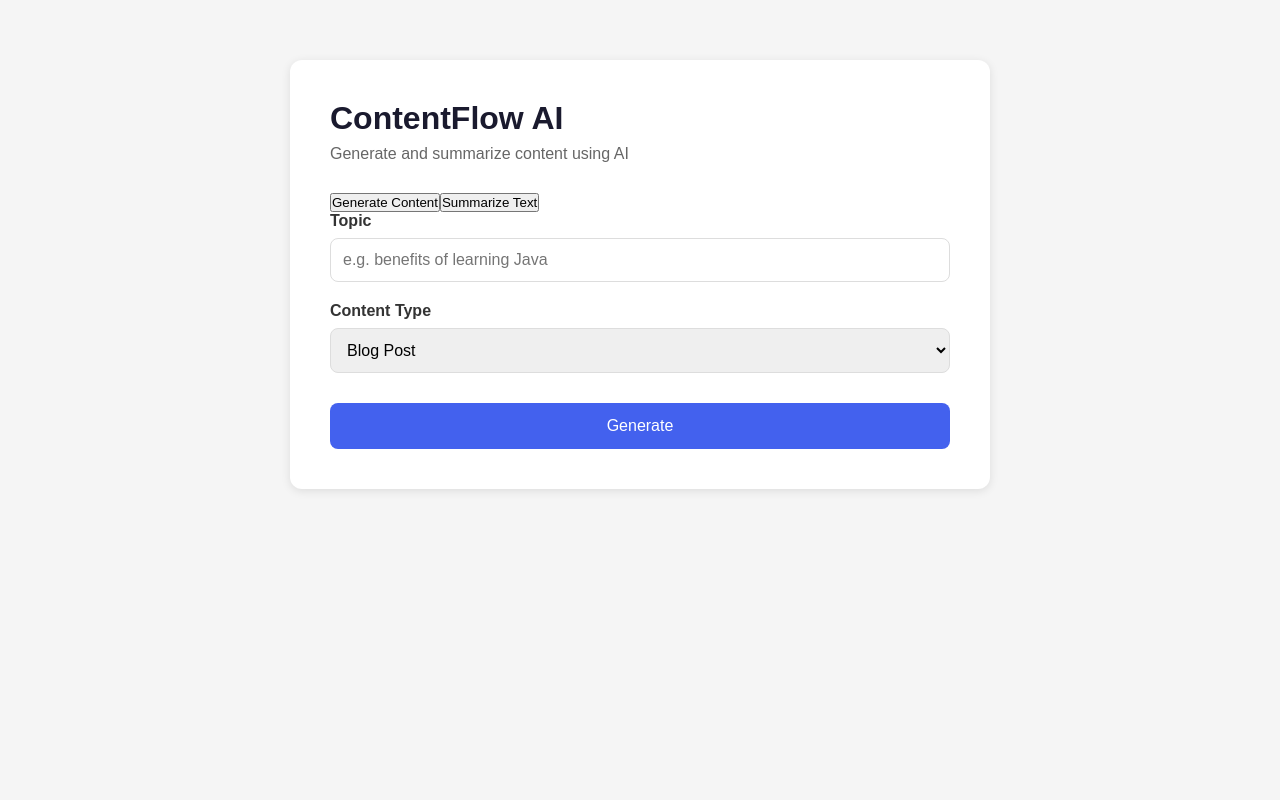
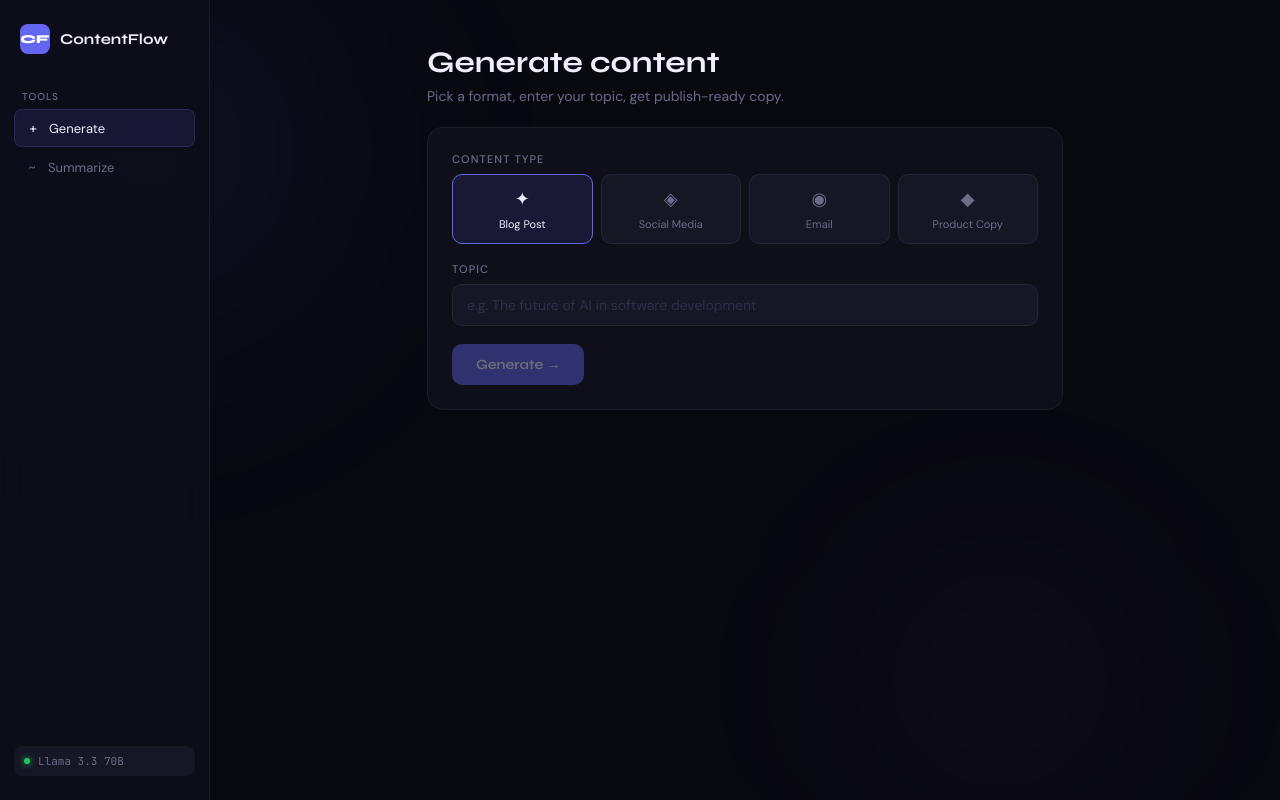
Before and after one commit to abdulrafay20069/ContentFlow-Frontend, a React (Create React App) app: page / in a window 1280 px wide. Built offline with nearby package versions, Linux system fonts and the light colour scheme.

Commit message:
feat: complete UI redesign - dark theme, sidebar nav, typewriter output

```diff
--- a/src/App.css
+++ b/src/App.css
@@ -1,102 +1,124 @@
-* {
-  margin: 0;
-  padding: 0;
-  box-sizing: border-box;
+@import url('https://fonts.googleapis.com/css2?family=Syne:wght@600;700;800&family=DM+Sans:wght@300;400;500&family=JetBrains+Mono:wght@400&display=swap');
+
+*, *::before, *::after { box-sizing: border-box; margin: 0; padding: 0; }
+
+:root {
+  --bg:        #08080f;
+  --surface:   #0f0f1a;
+  --surface-2: #161625;
+  --border:    rgba(255,255,255,0.06);
+  --border-2:  rgba(255,255,255,0.1);
+  --accent:    #6366f1;
+  --accent-dim:rgba(99,102,241,0.12);
+  --accent-glow:rgba(99,102,241,0.35);
+  --text:      #eeeeff;
+  --text-2:    #6b6b8a;
+  --text-3:    #2e2e4a;
+  --success:   #22c55e;
+  --error:     #f87171;
+  --font-d:    'Syne', sans-serif;
+  --font-b:    'DM Sans', sans-serif;
+  --font-m:    'JetBrains Mono', monospace;
 }
 
-body {
-  font-family: Arial, sans-serif;
-  background: #f5f5f5;
-  padding: 20px;
+html, body, #root { height: 100%; }
+body { background: var(--bg); color: var(--text); font-family: var(--font-b); -webkit-font-smoothing: antialiased; }
+
+/* Layout */
+.cf-app { display: flex; height: 100vh; overflow: hidden; position: relative; }
+
+/* Orbs */
+.cf-orb { position: fixed; border-radius: 50%; filter: blur(90px); pointer-events: none; z-index: 0; }
+.cf-orb-1 { width: 600px; height: 600px; background: radial-gradient(circle, rgba(99,102,241,0.10), transparent 70%); top: -150px; left: -150px; }
+.cf-orb-2 { width: 400px; height: 400px; background: radial-gradient(circle, rgba(139,92,246,0.07), transparent 70%); bottom: -80px; right: 80px; }
+
+/* Sidebar */
+.cf-sidebar { width: 210px; min-width: 210px; background: rgba(15,15,26,0.85); border-right: 1px solid var(--border); display: flex; flex-direction: column; padding: 24px 14px; position: relative; z-index: 10; backdrop-filter: blur(16px); }
+
+.cf-logo { display: flex; align-items: center; gap: 10px; padding: 0 6px; margin-bottom: 36px; }
+.cf-logo-mark { width: 30px; height: 30px; background: var(--accent); border-radius: 8px; display: grid; place-items: center; font-family: var(--font-d); font-weight: 800; font-size: 12px; color: white; flex-shrink: 0; }
+.cf-logo-text { font-family: var(--font-d); font-weight: 700; font-size: 15px; }
+
+.cf-nav-section-label { font-size: 10px; font-weight: 500; text-transform: uppercase; letter-spacing: 0.1em; color: var(--text-2); padding: 0 8px; margin-bottom: 6px; }
+.cf-nav { display: flex; flex-direction: column; gap: 2px; }
+.cf-nav-item { display: flex; align-items: center; gap: 8px; padding: 9px 10px; border-radius: 8px; border: none; background: transparent; color: var(--text-2); font-family: var(--font-b); font-size: 13px; font-weight: 400; cursor: pointer; transition: all 0.15s; text-align: left; width: 100%; }
+.cf-nav-item:hover { background: var(--surface-2); color: var(--text); }
+.cf-nav-item.active { background: var(--accent-dim); color: var(--text); border: 1px solid rgba(99,102,241,0.2); }
+.cf-nav-icon { font-size: 14px; width: 16px; text-align: center; }
+
+.cf-sidebar-footer { margin-top: auto; }
+.cf-model-badge { display: flex; align-items: center; gap: 8px; padding: 8px 10px; border-radius: 8px; background: var(--surface-2); font-size: 11px; color: var(--text-2); font-family: var(--font-m); }
+.cf-dot { width: 6px; height: 6px; border-radius: 50%; background: var(--success); box-shadow: 0 0 6px var(--success); animation: pulse 2s infinite; flex-shrink: 0; }
+@keyframes pulse { 0%,100%{opacity:1;} 50%{opacity:0.4;} }
+
+/* Main */
+.cf-main { flex: 1; overflow-y: auto; position: relative; z-index: 1; }
+.cf-content { max-width: 700px; margin: 0 auto; padding: 44px 32px; display: flex; flex-direction: column; gap: 20px; }
+
+.cf-header h1 { font-family: var(--font-d); font-size: 30px; font-weight: 700; margin-bottom: 6px; }
+.cf-header p { font-size: 14px; color: var(--text-2); line-height: 1.5; }
+
+/* Panel */
+.cf-panel { background: var(--surface); border: 1px solid var(--border); border-radius: 16px; padding: 24px; display: flex; flex-direction: column; gap: 18px; }
+
+.cf-field { display: flex; flex-direction: column; gap: 8px; }
+.cf-label { font-size: 11px; font-weight: 500; text-transform: uppercase; letter-spacing: 0.1em; color: var(--text-2); }
+
+/* Type buttons */
+.cf-type-grid { display: grid; grid-template-columns: repeat(4,1fr); gap: 8px; }
+.cf-type-btn { display: flex; flex-direction: column; align-items: center; gap: 6px; padding: 12px 8px; border-radius: 10px; border: 1px solid var(--border); background: var(--surface-2); color: var(--text-2); font-family: var(--font-b); font-size: 11px; cursor: pointer; transition: all 0.15s; }
+.cf-type-icon { font-size: 18px; }
+.cf-type-btn:hover { border-color: var(--accent); color: var(--text); }
+.cf-type-btn.active { border-color: var(--accent); background: var(--accent-dim); color: var(--text); }
+
+/* Inputs */
+.cf-input { width: 100%; padding: 11px 14px; border-radius: 10px; border: 1px solid var(--border); background: var(--surface-2); color: var(--text); font-family: var(--font-b); font-size: 14px; outline: none; transition: border-color 0.15s; }
+.cf-input:focus { border-color: var(--accent); }
+.cf-input::placeholder { color: var(--text-3); }
+.cf-textarea { width: 100%; padding: 11px 14px; border-radius: 10px; border: 1px solid var(--border); background: var(--surface-2); color: var(--text); font-family: var(--font-b); font-size: 14px; outline: none; resize: vertical; line-height: 1.6; transition: border-color 0.15s; }
+.cf-textarea:focus { border-color: var(--accent); }
+.cf-textarea::placeholder { color: var(--text-3); }
+.cf-char-count { font-size: 11px; color: var(--text-2); font-family: var(--font-m); align-self: flex-end; }
+
+/* Button */
+.cf-btn { padding: 12px 24px; border-radius: 10px; border: none; background: var(--accent); color: white; font-family: var(--font-d); font-size: 14px; font-weight: 600; cursor: pointer; transition: all 0.2s; align-self: flex-start; min-width: 130px; display: flex; align-items: center; justify-content: center; gap: 8px; }
+.cf-btn:hover:not(:disabled) { background: #7c7ff5; transform: translateY(-1px); box-shadow: 0 8px 24px var(--accent-glow); }
+.cf-btn:disabled { opacity: 0.4; cursor: not-allowed; }
+
+.cf-spinner { width: 15px; height: 15px; border: 2px solid rgba(255,255,255,0.3); border-top-color: white; border-radius: 50%; animation: spin 0.7s linear infinite; display: inline-block; }
+@keyframes spin { to { transform: rotate(360deg); } }
+
+/* Output */
+.cf-output-panel { gap: 14px; }
+.cf-output-header { display: flex; align-items: center; justify-content: space-between; }
+.cf-output-actions { display: flex; gap: 6px; }
+.cf-action-btn { padding: 5px 12px; border-radius: 6px; border: 1px solid var(--border-2); background: transparent; color: var(--text-2); font-family: var(--font-b); font-size: 12px; cursor: pointer; transition: all 0.15s; }
+.cf-action-btn:hover { color: var(--text); border-color: var(--accent); }
+.cf-action-btn.copied { border-color: var(--success); color: var(--success); }
+
+.cf-loading { display: flex; flex-direction: column; align-items: center; gap: 14px; padding: 28px; color: var(--text-2); font-size: 13px; }
+.cf-bars { display: flex; gap: 3px; align-items: flex-end; height: 22px; }
+.cf-bars span { width: 3px; border-radius: 2px; background: var(--accent); animation: bars 1s ease-in-out infinite; }
+.cf-bars span:nth-child(1) { height: 10px; animation-delay: 0s; }
+.cf-bars span:nth-child(2) { height: 20px; animation-delay: 0.15s; }
+.cf-bars span:nth-child(3) { height: 14px; animation-delay: 0.3s; }
+@keyframes bars { 0%,100%{transform:scaleY(0.5);opacity:0.5;} 50%{transform:scaleY(1);opacity:1;} }
+
+.cf-error { padding: 11px 14px; border-radius: 8px; background: rgba(248,113,113,0.08); border: 1px solid rgba(248,113,113,0.18); color: var(--error); font-size: 13px; }
+
+.cf-output-text { font-family: var(--font-m); font-size: 13px; line-height: 1.85; color: var(--text); white-space: pre-wrap; word-break: break-word; }
+.cf-cursor { display: inline-block; animation: blink 0.8s step-end infinite; color: var(--accent); }
+@keyframes blink { 0%,100%{opacity:1;} 50%{opacity:0;} }
+
+/* Scrollbar */
+.cf-main::-webkit-scrollbar { width: 4px; }
+.cf-main::-webkit-scrollbar-thumb { background: var(--surface-2); border-radius: 2px; }
+
+/* Mobile */
+@media (max-width: 600px) {
+  .cf-sidebar { width: 56px; min-width: 56px; padding: 16px 8px; }
+  .cf-logo-text, .cf-nav-item span:not(.cf-nav-icon), .cf-nav-section-label, .cf-model-badge span:last-child { display: none; }
+  .cf-nav-item { justify-content: center; }
+  .cf-content { padding: 20px 16px; }
+  .cf-type-grid { grid-template-columns: repeat(2,1fr); }
 }
-
-.container {
-  max-width: 700px;
-  margin: 40px auto;
-  background: white;
-  padding: 40px;
-  border-radius: 12px;
-  box-shadow: 0 2px 10px rgba(0,0,0,0.1);
-}
-
-h1 {
-  color: #1a1a2e;
-  margin-bottom: 8px;
-}
-
-.subtitle {
-  color: #666;
-  margin-bottom: 30px;
-}
-
-.input-group {
-  margin-bottom: 20px;
-}
-
-label {
-  display: block;
-  font-weight: bold;
-  margin-bottom: 8px;
-  color: #333;
-}
-
-input, select {
-  width: 100%;
-  padding: 12px;
-  border: 1px solid #ddd;
-  border-radius: 8px;
-  font-size: 16px;
-  outline: none;
-}
-
-input:focus, select:focus {
-  border-color: #4361ee;
-}
-
-.generate-btn {
-  width: 100%;
-  padding: 14px;
-  background: #4361ee;
-  color: white;
-  border: none;
-  border-radius: 8px;
-  font-size: 16px;
-  cursor: pointer;
-  margin-top: 10px;
-}
-
-.generate-btn:hover {
-  background: #3451d1;
-}
-
-.generate-btn:disabled {
-  background: #aaa;
-  cursor: not-allowed;
-}
-
-.error {
-  color: #e63946;
-  margin-top: 15px;
-  padding: 10px;
-  background: #ffe5e5;
-  border-radius: 8px;
-}
-
-.result {
-  margin-top: 25px;
-  padding: 20px;
-  background: #f0f4ff;
-  border-radius: 8px;
-  border-left: 4px solid #4361ee;
-}
-
-.result h3 {
-  margin-bottom: 12px;
-  color: #1a1a2e;
-}
-
-.result p {
-  line-height: 1.7;
-  color: #333;
-  white-space: pre-wrap;
-}
--- a/src/App.js
+++ b/src/App.js
@@ -1,176 +1,184 @@
-import { useState } from "react";
+import { useState, useEffect } from "react";
 import "./App.css";
 
-function App() {
+const API_BASE = "https://contentflow-production-81fd.up.railway.app/api/content";
+
+const CONTENT_TYPES = [
+  { id: "blog", label: "Blog Post", icon: "✦" },
+  { id: "social", label: "Social Media", icon: "◈" },
+  { id: "email", label: "Email", icon: "◉" },
+  { id: "product", label: "Product Copy", icon: "◆" },
+];
+
+function useTypewriter(text, speed = 6) {
+  const [displayed, setDisplayed] = useState("");
+  const [done, setDone] = useState(false);
+  useEffect(() => {
+    if (!text) { setDisplayed(""); setDone(false); return; }
+    setDisplayed(""); setDone(false);
+    let i = 0;
+    const iv = setInterval(() => {
+      if (i < text.length) { setDisplayed(text.slice(0, i + 1)); i++; }
+      else { setDone(true); clearInterval(iv); }
+    }, speed);
+    return () => clearInterval(iv);
+  }, [text]);
+  return { displayed, done };
+}
+
+export default function App() {
   const [activeTab, setActiveTab] = useState("generate");
-
-  // Generate states
+  const [contentType, setContentType] = useState("blog");
   const [topic, setTopic] = useState("");
-  const [contentType, setContentType] = useState("blog");
-
-  // Summarize states
-  const [text, setText] = useState("");
-
-  // Shared states
-  const [result, setResult] = useState("");
+  const [summaryText, setSummaryText] = useState("");
+  const [output, setOutput] = useState("");
   const [loading, setLoading] = useState(false);
+  const [copied, setCopied] = useState(false);
   const [error, setError] = useState("");
 
-  const API_BASE = "https://contentflow-production-81fd.up.railway.app/api/content";
+  const { displayed, done } = useTypewriter(output);
 
   const handleGenerate = async () => {
-    if (topic.trim() === "") {
-      setError("Please enter a topic");
-      return;
-    }
-    setError("");
-    setResult("");
-    setLoading(true);
-
+    if (!topic.trim()) return;
+    setLoading(true); setOutput(""); setError("");
     try {
-      const response = await fetch(`${API_BASE}/generate`, {
+      const res = await fetch(`${API_BASE}/generate`, {
         method: "POST",
         headers: { "Content-Type": "application/json" },
-        body: JSON.stringify({ topic, type: contentType }),
+        body: JSON.stringify({ contentType, topic }),
       });
-      const data = await response.json();
-      if (data.error) setError(data.error);
-      else setResult(data.content);
-    } catch (err) {
-      setError("Cannot connect to server. Make sure Spring Boot is running.");
-    } finally {
-      setLoading(false);
-    }
+      setOutput(await res.text());
+    } catch { setError("Connection failed. Check your network or backend status."); }
+    setLoading(false);
   };
 
   const handleSummarize = async () => {
-    if (text.trim() === "") {
-      setError("Please enter text to summarize");
-      return;
-    }
-    setError("");
-    setResult("");
-    setLoading(true);
-
+    if (!summaryText.trim()) return;
+    setLoading(true); setOutput(""); setError("");
     try {
-      const response = await fetch(`${API_BASE}/summarize`, {
+      const res = await fetch(`${API_BASE}/summarize`, {
         method: "POST",
         headers: { "Content-Type": "application/json" },
-        body: JSON.stringify({ text }),
+        body: JSON.stringify({ text: summaryText }),
       });
-      const data = await response.json();
-      if (data.error) setError(data.error);
-      else setResult(data.summary);
-    } catch (err) {
-      setError("Cannot connect to server. Make sure Spring Boot is running.");
-    } finally {
-      setLoading(false);
-    }
+      setOutput(await res.text());
+    } catch { setError("Connection failed. Check your network or backend status."); }
+    setLoading(false);
   };
 
   const handleCopy = () => {
-    navigator.clipboard.writeText(result);
-    alert("Copied to clipboard!");
+    navigator.clipboard.writeText(output);
+    setCopied(true);
+    setTimeout(() => setCopied(false), 2000);
   };
 
-  const handleClear = () => {
-    setResult("");
-    setError("");
-    setTopic("");
-    setText("");
+  const switchTab = (tab) => {
+    setActiveTab(tab); setOutput(""); setError("");
   };
 
   return (
-    <div className="container">
-      {/* Header */}
-      <div className="header">
-        <h1>ContentFlow AI</h1>
-        <p className="subtitle">Generate and summarize content using AI</p>
-      </div>
+    <div className="cf-app">
+      <div className="cf-orb cf-orb-1" />
+      <div className="cf-orb cf-orb-2" />
 
-      {/* Tabs */}
-      <div className="tabs">
-        <button
-          className={activeTab === "generate" ? "tab active" : "tab"}
-          onClick={() => { setActiveTab("generate"); handleClear(); }}
-        >
-          Generate Content
-        </button>
-        <button
-          className={activeTab === "summarize" ? "tab active" : "tab"}
-          onClick={() => { setActiveTab("summarize"); handleClear(); }}
-        >
-          Summarize Text
-        </button>
-      </div>
+      <aside className="cf-sidebar">
+        <div className="cf-logo">
+          <div className="cf-logo-mark">CF</div>
+          <span className="cf-logo-text">ContentFlow</span>
+        </div>
+        <div className="cf-nav-section-label">Tools</div>
+        <nav className="cf-nav">
+          <button className={`cf-nav-item ${activeTab === "generate" ? "active" : ""}`} onClick={() => switchTab("generate")}>
+            <span className="cf-nav-icon">+</span> Generate
+          </button>
+          <button className={`cf-nav-item ${activeTab === "summarize" ? "active" : ""}`} onClick={() => switchTab("summarize")}>
+            <span className="cf-nav-icon">~</span> Summarize
+          </button>
+        </nav>
+        <div className="cf-sidebar-footer">
+          <div className="cf-model-badge">
+            <span className="cf-dot" />
+            Llama 3.3 70B
+          </div>
+        </div>
+      </aside>
 
-      {/* Generate Tab */}
-      {activeTab === "generate" && (
-        <div className="tab-content">
-          <div className="input-group">
-            <label>Topic</label>
-            <input
-              type="text"
-              placeholder="e.g. benefits of learning Java"
-              value={topic}
-              onChange={(e) => setTopic(e.target.value)}
-              onKeyDown={(e) => e.key === "Enter" && handleGenerate()}
-            />
+      <main className="cf-main">
+        <div className="cf-content">
+          <div className="cf-header">
+            <h1>{activeTab === "generate" ? "Generate content" : "Summarize text"}</h1>
+            <p>{activeTab === "generate"
+              ? "Pick a format, enter your topic, get publish-ready copy."
+              : "Paste any text and get a clean, sharp summary."
+            }</p>
           </div>
 
-          <div className="input-group">
-            <label>Content Type</label>
-            <select value={contentType} onChange={(e) => setContentType(e.target.value)}>
-              <option value="blog">Blog Post</option>
-              <option value="social">Social Media Post</option>
-              <option value="email">Email</option>
-              <option value="product">Product Description</option>
-            </select>
+          <div className="cf-panel">
+            {activeTab === "generate" ? (
+              <>
+                <div className="cf-field">
+                  <label className="cf-label">Content type</label>
+                  <div className="cf-type-grid">
+                    {CONTENT_TYPES.map((t) => (
+                      <button key={t.id} className={`cf-type-btn ${contentType === t.id ? "active" : ""}`} onClick={() => setContentType(t.id)}>
+                        <span className="cf-type-icon">{t.icon}</span>
+                        {t.label}
+                      </button>
+                    ))}
+                  </div>
+                </div>
+                <div className="cf-field">
+                  <label className="cf-label">Topic</label>
+                  <input className="cf-input" placeholder="e.g. The future of AI in software development" value={topic} onChange={(e) => setTopic(e.target.value)} onKeyDown={(e) => e.key === "Enter" && handleGenerate()} />
+                </div>
+                <button className="cf-btn" onClick={handleGenerate} disabled={loading || !topic.trim()}>
+                  {loading ? <span className="cf-spinner" /> : "Generate →"}
+                </button>
+              </>
+            ) : (
+              <>
+                <div className="cf-field">
+                  <label className="cf-label">Text to summarize</label>
+                  <textarea className="cf-textarea" placeholder="Paste your article, document, or any long-form text here..." value={summaryText} onChange={(e) => setSummaryText(e.target.value)} rows={5} />
+                  <span className="cf-char-count">{summaryText.length} chars</span>
+                </div>
+                <button className="cf-btn" onClick={handleSummarize} disabled={loading || !summaryText.trim()}>
+                  {loading ? <span className="cf-spinner" /> : "Summarize →"}
+                </button>
+              </>
+            )}
           </div>
 
-          <button className="generate-btn" onClick={handleGenerate} disabled={loading}>
-            {loading ? "Generating..." : "Generate"}
-          </button>
+          {(output || loading || error) && (
+            <div className="cf-panel cf-output-panel">
+              <div className="cf-output-header">
+                <span className="cf-label">{done && output ? "Output ✓" : "Output"}</span>
+                {output && (
+                  <div className="cf-output-actions">
+                    <button className="cf-action-btn" onClick={() => setOutput("")}>Clear</button>
+                    <button className={`cf-action-btn ${copied ? "copied" : ""}`} onClick={handleCopy}>
+                      {copied ? "Copied!" : "Copy"}
+                    </button>
+                  </div>
+                )}
+              </div>
+              {loading && (
+                <div className="cf-loading">
+                  <div className="cf-bars"><span /><span /><span /></div>
+                  <p>Generating with Llama 3.3 70B...</p>
+                </div>
+              )}
+              {error && <div className="cf-error">{error}</div>}
+              {output && !loading && (
+                <pre className="cf-output-text">
+                  {displayed}
+                  {!done && <span className="cf-cursor">▋</span>}
+                </pre>
+              )}
+            </div>
+          )}
         </div>
-      )}
-
-      {/* Summarize Tab */}
-      {activeTab === "summarize" && (
-        <div className="tab-content">
-          <div className="input-group">
-            <label>Paste your text below</label>
-            <textarea
-              placeholder="Paste any text here to summarize..."
-              value={text}
-              onChange={(e) => setText(e.target.value)}
-              rows={6}
-            />
-          </div>
-
-          <button className="generate-btn" onClick={handleSummarize} disabled={loading}>
-            {loading ? "Summarizing..." : "Summarize"}
-          </button>
-        </div>
-      )}
-
-      {/* Error */}
-      {error && <p className="error">{error}</p>}
-
-      {/* Result */}
-      {result && (
-        <div className="result">
-          <div className="result-header">
-            <h3>Result</h3>
-            <div className="result-actions">
-              <button className="action-btn" onClick={handleCopy}>Copy</button>
-              <button className="action-btn clear" onClick={handleClear}>Clear</button>
-            </div>
-          </div>
-          <p>{result}</p>
-        </div>
-      )}
+      </main>
     </div>
   );
 }
-
-export default App;
```
